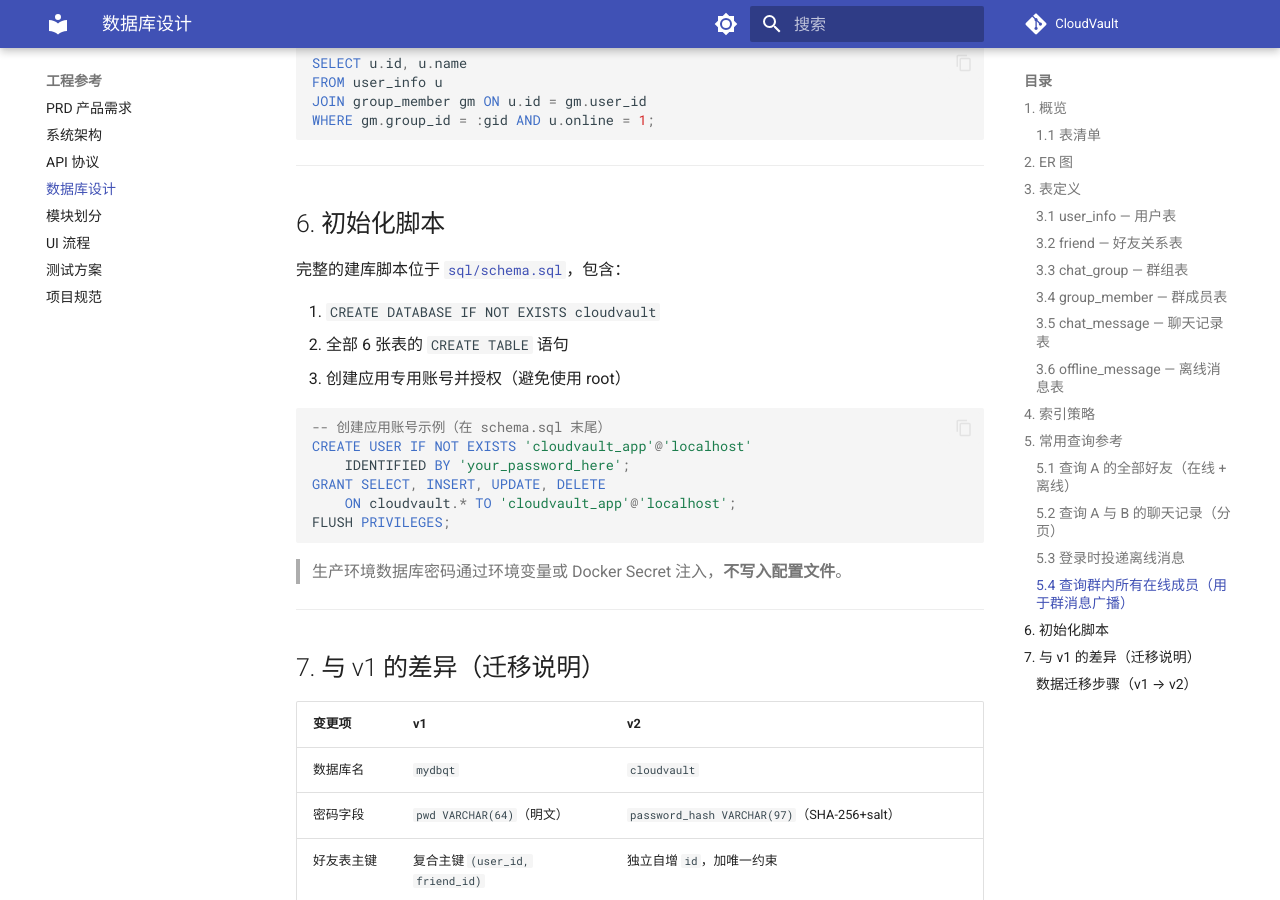
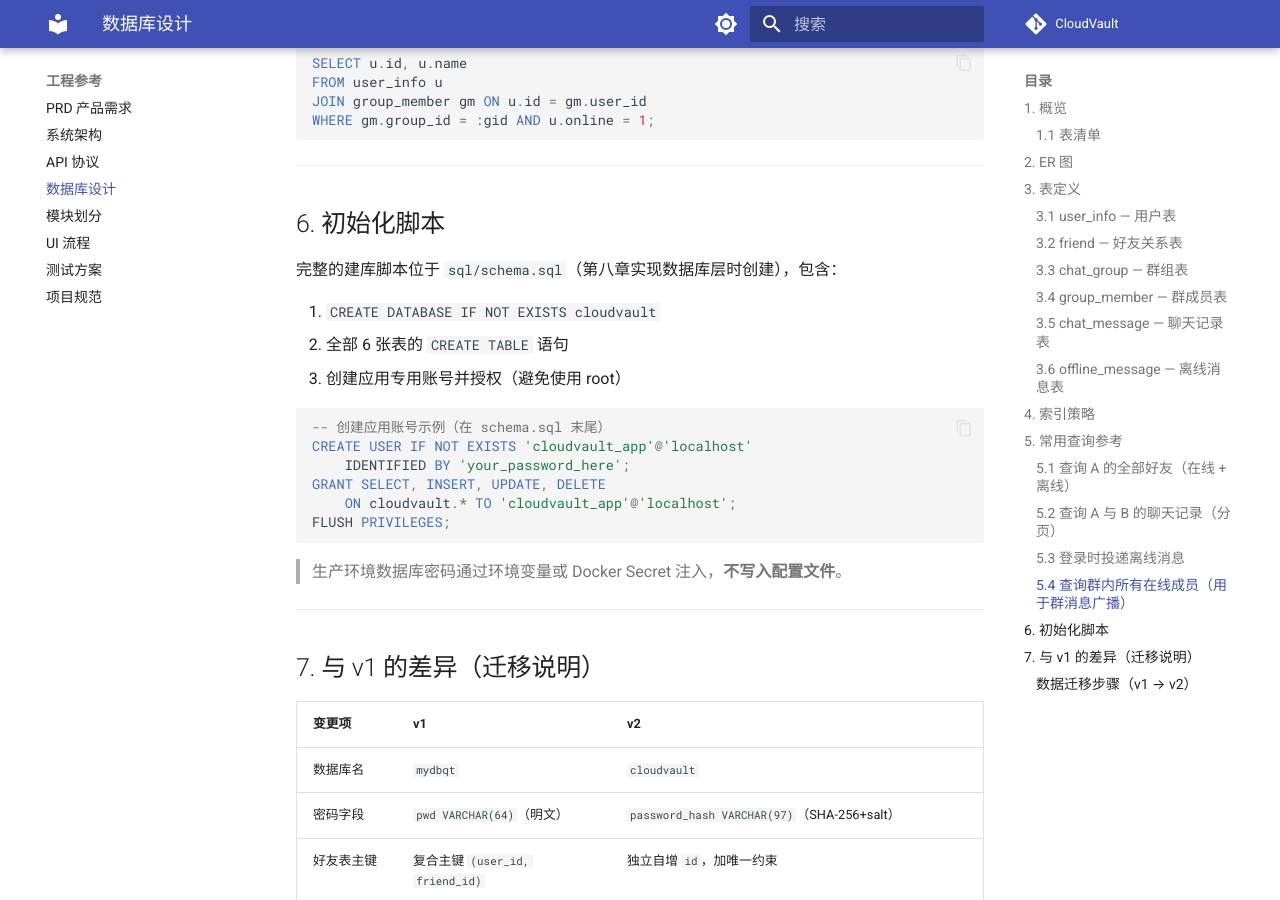
Before and after one commit to lhao4/CloudVault, an MkDocs documentation site: the page built from docs/reference/database.md, in a window 1280 px wide and 900 px high, scrolled down 7005 px. Built offline with MkDocs 1.6.1 and Material for MkDocs 9.7.7, drawn with Linux system fonts in a browser that asks for light colours; comment, search, counter and statistics services are not loaded.

Commit message:
docs: fix dead links in ch04-cmake and reference/database

```diff
--- a/docs/reference/database.md
+++ b/docs/reference/database.md
@@ -312,7 +312,7 @@ WHERE gm.group_id = :gid AND u.online = 1;
 
 ## 6. 初始化脚本
 
-完整的建库脚本位于 [`sql/schema.sql`](../sql/schema.sql)，包含：
+完整的建库脚本位于 `sql/schema.sql`（第八章实现数据库层时创建），包含：
 
 1. `CREATE DATABASE IF NOT EXISTS cloudvault`
 2. 全部 6 张表的 `CREATE TABLE` 语句
```
Also changed, not shown: docs/tutorial/ch04-cmake.md (+1 -1 lines).
